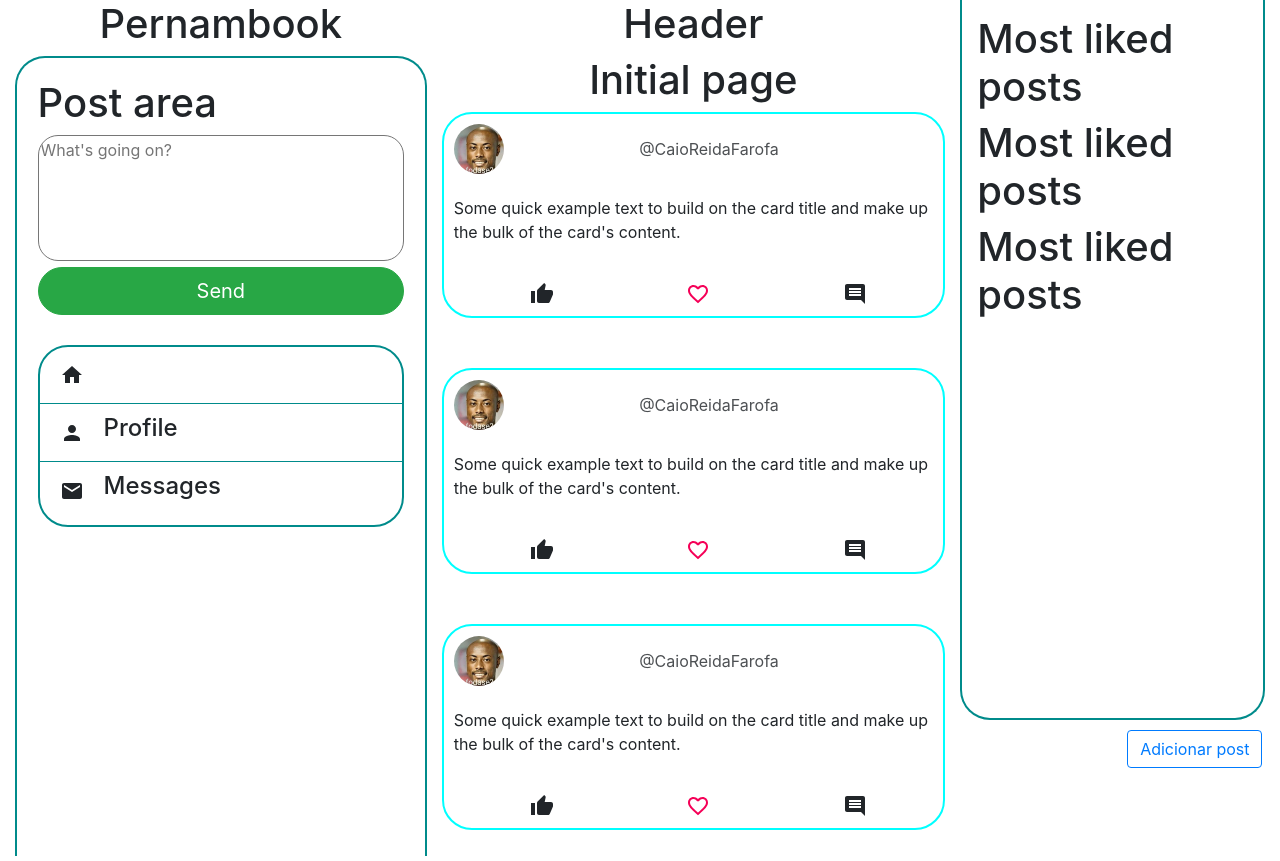
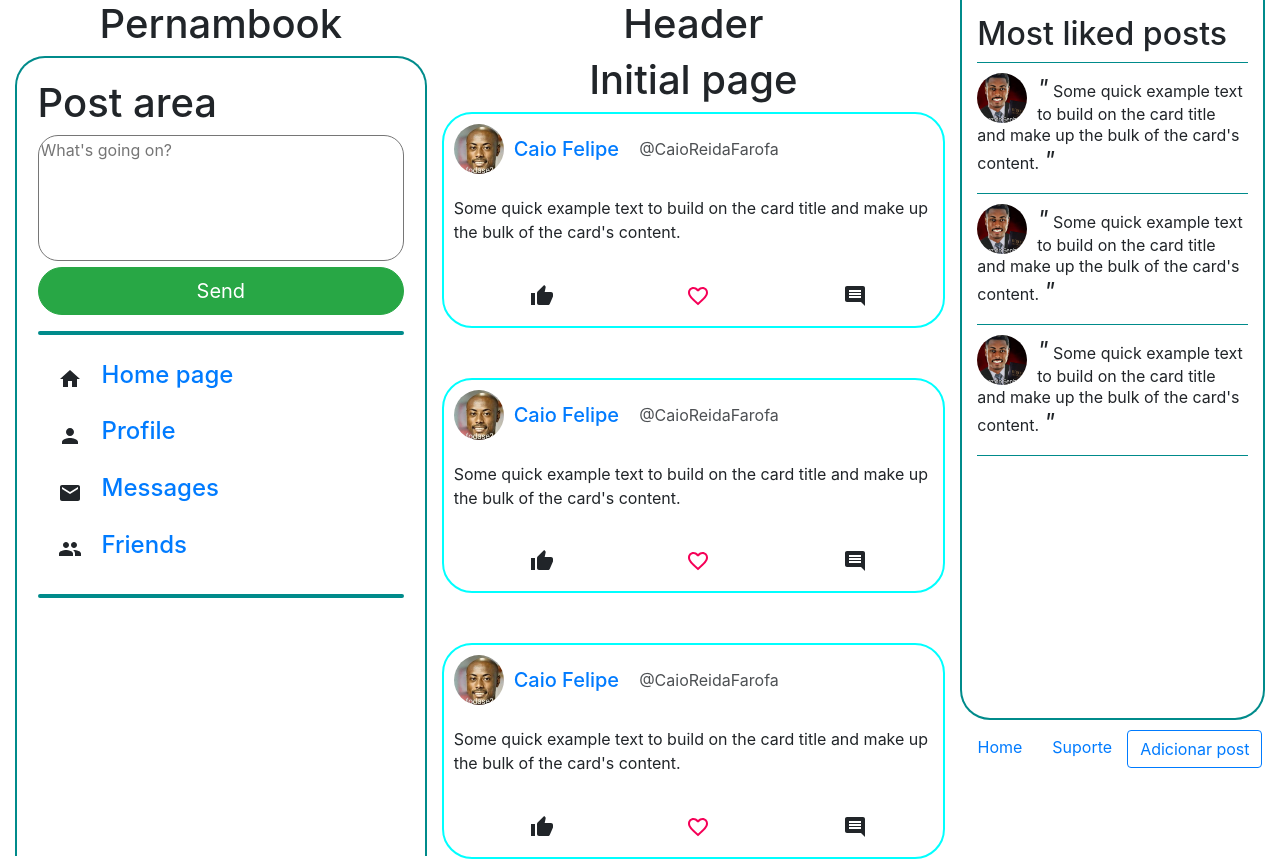
Before and after one commit to CaiozitoDev/Pernambook, a React (Create React App) app: page / in a window 1280 px wide. Shown: the top 861 px of the page. Built offline with nearby package versions, Linux system fonts and the light colour scheme.

Commit message:
aprimoramento na interface e efeitos no postfooter

```diff
--- a/public/styles.css
+++ b/public/styles.css
@@ -7,8 +7,7 @@
 
 a {
     text-decoration: none;
-    color: white;
-
+    list-style: none;
 }
 
 
@@ -52,14 +51,15 @@ a {
             width: 100%;
 
             border-radius: 20px;
+            outline: 0;
+        }
+
+        .LeftMenu hr {
+            border: 2px solid darkcyan;
+            border-radius: 10px;
         }
 
         /* LIST CONFIGS */
-        .ListConfigs {
-            border: 2px solid darkcyan;
-            border-radius: 30px;
-            margin-top: 30px;
-        }
         .ListConfigs ul{
             padding: 0;
         }
@@ -72,13 +72,6 @@ a {
         }
         .ListConfigs li h4 {
             padding-left: 20px;
-        }
-        .ListConfigs li:last-child {
-            padding-bottom: 0px;
-        }
-        #ListConfigsProfile {
-            border-top: 1px solid darkcyan;
-            border-bottom: 1px solid darkcyan;
         }
 
 
@@ -104,7 +97,7 @@ a {
     .PostHeader * {
         margin: 10px 10px 10px 0;
     }
-    .PostHeaderImg {
+    .PostUserIcon {
         height: 50px;
         width: 50px;
         border-radius: 100%;
@@ -126,6 +119,16 @@ a {
     .PostFooter form * {
         cursor: pointer;
     }
+        /* ICONS */
+        .ThumbUpIcon:hover {
+            color: cyan;
+        }
+        .FavoriteBorderIcon:hover {
+            color: red;
+        }
+        .CommentIcon:hover {
+            color: orange;
+        }
 
 
 
@@ -153,6 +156,24 @@ a {
         overflow-y: scroll;
 
     }
+        .Quotation {
+            font-style: italic;
+            font-size: 1.5rem;
+        }
+        .TopPost {
+            border-top: 1px solid darkcyan;
+            padding-top: 10px;
+        }
+        .TopPost:last-child {
+            border-bottom: 1px solid darkcyan;
+        }
+        .TopPost .PostUserIcon {
+            float: left;
+            margin: 0 10px 0 0;
+        }
+        .TopPost p {
+            line-height: 1.3;
+        }
         /* BUTTONS */
         .Nav {
             text-align: center;
--- a/src/components/Left/LeftMenu/LeftMenu.jsx
+++ b/src/components/Left/LeftMenu/LeftMenu.jsx
@@ -7,7 +7,9 @@ function LeftMenu() {
     return (
         <div className='LeftMenu'>
             <NewPostForm />
+            <hr />
             <LeftOptions />
+            <hr />
         </div>
     )
 }
--- a/src/components/Left/LeftMenu/ListConfigs/ListConfigs.jsx
+++ b/src/components/Left/LeftMenu/ListConfigs/ListConfigs.jsx
@@ -2,7 +2,7 @@ import React from 'react'
 
 
 
-import {Home, Person, Email} from '@material-ui/icons'
+import {Home, Person, Email, Group} from '@material-ui/icons'
 
 function ListConfigs() {
     return (
@@ -10,15 +10,19 @@ function ListConfigs() {
             <ul>
                 <li>
                     <Home />
-                    <a href='.Header'> <h4>Home page</h4> </a>
+                    <a href='/'> <h4>Home page</h4> </a>
                 </li>
                 <li id='ListConfigsProfile'>
                     <Person />
-                    <h4>Profile</h4>
+                    <a href=''> <h4>Profile</h4> </a>
                 </li>
                 <li>
                     <Email />
-                    <h4>Messages</h4>
+                    <a href=''> <h4>Messages</h4> </a>
+                </li>
+                <li>
+                    <Group />
+                    <a href=''> <h4>Friends</h4> </a>
                 </li>
             </ul>
         </div>
--- a/src/components/PostArea/Post/Post.jsx
+++ b/src/components/PostArea/Post/Post.jsx
@@ -1,26 +1,21 @@
 import React from 'react'
 
-// ICONS DO POST FOOTER
-import {ThumbUp, Favorite, Comment, FavoriteBorder} from '@material-ui/icons'
+import PostFooter from './PostFooter'
 
 function Post() {
+
+
     return (
     <div className='Post'>
         <div className='PostHeader'>
-            <img src={window.location.origin + '/fds/EWsm1wUU4Agql-Z.jpg'} className='PostHeaderImg'/>
+            <img src={window.location.origin + '/fds/EWsm1wUU4Agql-Z.jpg'} className='PostUserIcon'/>
             <a href=''> <h5>Caio Felipe</h5> </a>
             <p>@CaioReidaFarofa</p>
         </div>
         <div className='PostBody'>
             <p>Some quick example text to build on the card title and make up the bulk of the card's content.</p>
         </div>
-        <div className='PostFooter'>
-            <form onSubmit=''>
-                <ThumbUp/>
-                <FavoriteBorder color='secondary'/>
-                <Comment />
-            </form>
-        </div>
+        <PostFooter />
     </div>
     )
 }
--- /dev/null
+++ b/src/components/PostArea/Post/PostFooter.jsx
@@ -0,0 +1,38 @@
+import React, {useState} from 'react'
+
+// ICONS DO POST FOOTER
+import {ThumbUp, Favorite, Comment, FavoriteBorder} from '@material-ui/icons'
+
+function PostFooter() {
+    const [iconClick, setIconClick] = useState({
+        ThumbUp: false,
+        FavoriteBorder: false,
+        Comment: false
+    })
+
+    function handleIconClick(IconName, IconValue) {
+        setIconClick(prevValue => {
+            return {
+                ...prevValue, [IconName]: !IconValue
+            }
+        })
+    }
+
+    return (
+        <div className='PostFooter'>
+            <form>
+                <label onClick={() => handleIconClick('ThumbUp',iconClick.ThumbUp)}>
+                    <ThumbUp style={iconClick.ThumbUp ? {color: 'cyan'} : null} className='ThumbUpIcon'/>
+                </label>
+                <label onClick={() => handleIconClick('FavoriteBorder',iconClick.FavoriteBorder)}>
+                    {iconClick.FavoriteBorder ? <Favorite color='secondary' /> : <FavoriteBorder color='secondary' className='FavoriteBorderIcon' />}
+                </label>
+                <label onClick={() => {handleIconClick('Comment',iconClick.Comment)}}>
+                    <Comment style={iconClick.Comment ? {color: 'orange'} : null} className='CommentIcon'/>
+                </label>
+            </form>
+        </div>
+    )
+}
+
+export default PostFooter
--- a/src/components/Right/RightMenu/RightMenu.jsx
+++ b/src/components/Right/RightMenu/RightMenu.jsx
@@ -1,11 +1,14 @@
 import React from 'react'
+
+import TopPost from './TopPost/TopPost'
 
 function RightMenu() {
     return (
         <div className='RightMenu'>
-            <h1>Most liked posts</h1>
-            <h1>Most liked posts</h1>
-            <h1>Most liked posts</h1>
+            <h2>Most liked posts</h2>
+            <TopPost />
+            <TopPost />
+            <TopPost />
         </div>
     )
 }
--- /dev/null
+++ b/src/components/Right/RightMenu/TopPost/TopPost.jsx
@@ -0,0 +1,13 @@
+import React from 'react'
+
+function TopPost() {
+    return (
+        <div className='TopPost'>
+            <img src={window.location.origin + '/fds/EXq0a0EXQAAUmjt.jpg'} className='PostUserIcon' />
+            <p><span className='Quotation'>"</span> Some quick example text to build on the card title and make up the bulk of the card's content. <span className='Quotation'>"</span> </p>
+
+        </div>
+    )
+}
+
+export default TopPost
```
